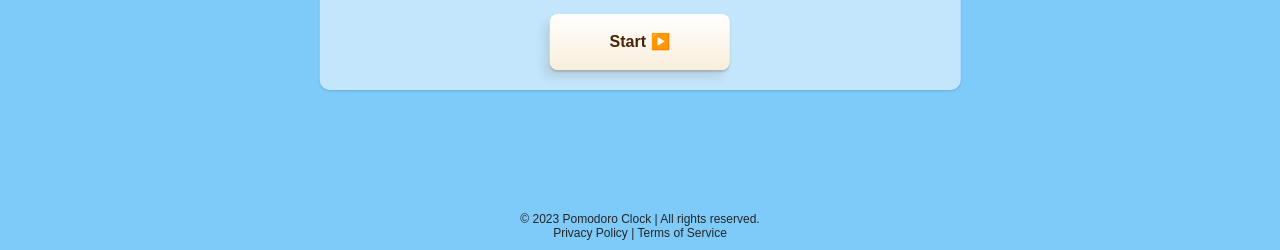
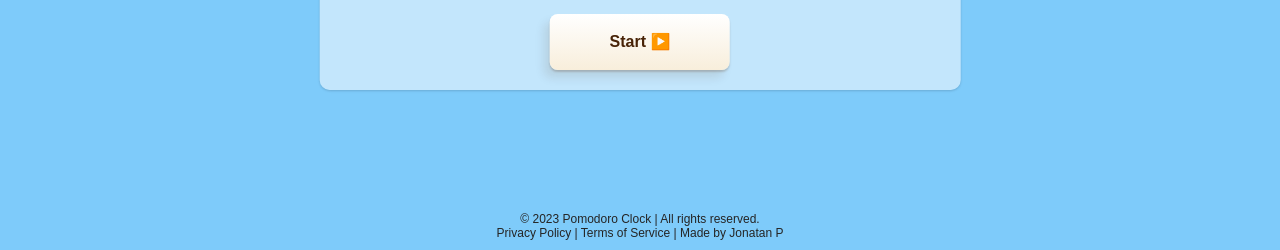
Before and after one commit to jonatantech/pomodoro-clock, a plain HTML site: page index.html in a window 1280 px wide. Shown: the part 550-800 px from the top of the page. Drawn offline with Linux system fonts and the light colour scheme.

Commit message:
Added reference to portfolio website.

```diff
--- a/index.html
+++ b/index.html
@@ -43,7 +43,7 @@
     </div> --->
     <footer>
       <p>&copy; <span id="currentYear"></span> Pomodoro Clock | All rights reserved.</p>
-    <p><a href="#">Privacy Policy</a> | <a href="#">Terms of Service</a></p>
+    <p><a href="#">Privacy Policy</a> | <a href="#">Terms of Service</a> | <a href="https://jonatantech.github.io/">Made by Jonatan P</a></p>
     </footer>
   </main>
 
```
